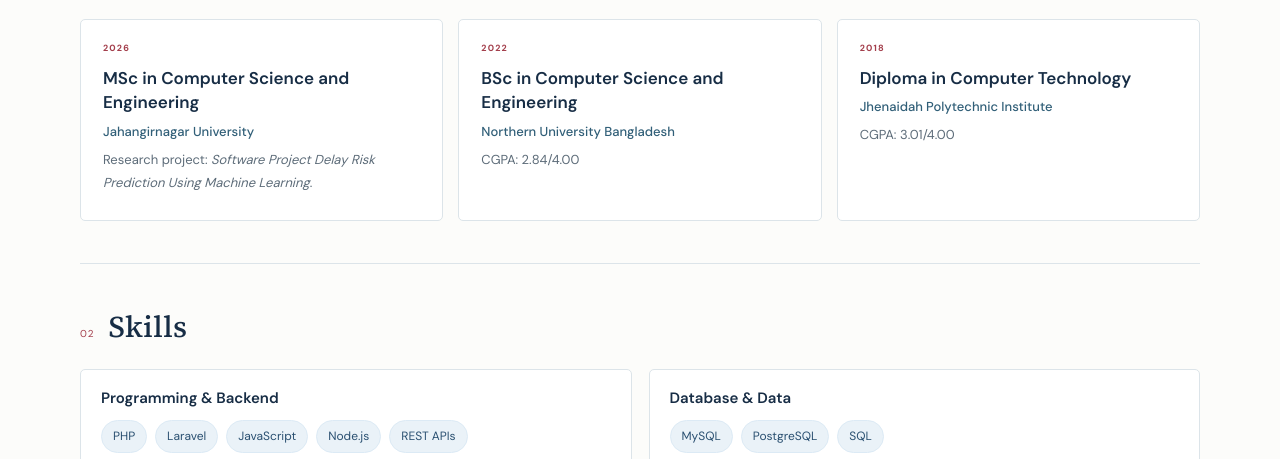
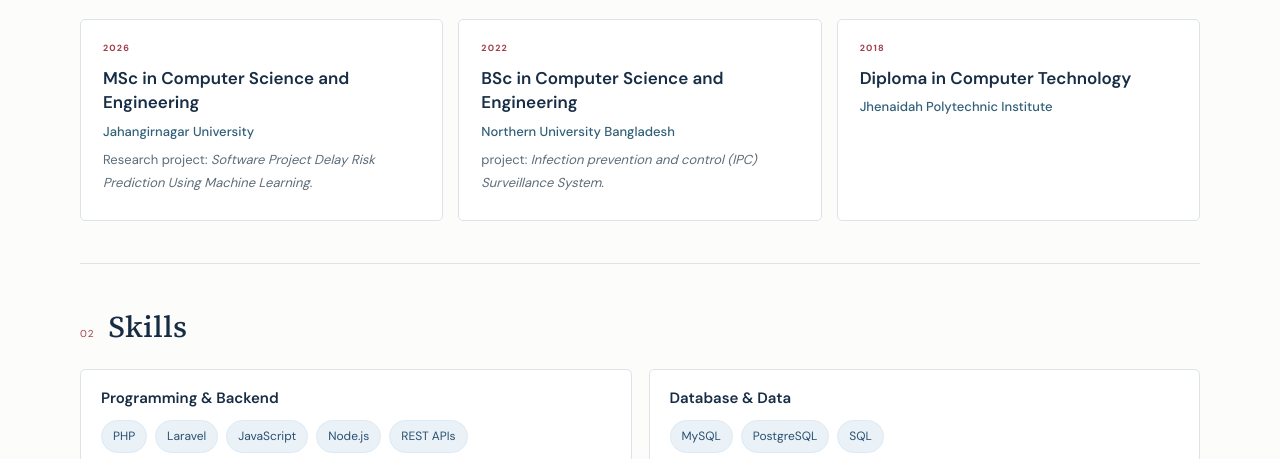
Before and after one commit to razidul-rasel/razidul-rasel.github.io, a plain HTML site: page index.html in a window 1280 px wide. Shown: the part 641-1100 px from the top of the page. Drawn offline with Linux system fonts and the light colour scheme.

Commit message:
Update index.html

```diff
--- a/index.html
+++ b/index.html
@@ -33,8 +33,8 @@
 <section class="section" id="education"><div class="section-title"><span>01</span><h2>Education</h2></div>
 <div class="cards three">
 <article class="card"><p class="meta">2026</p><h3>MSc in Computer Science and Engineering</h3><p class="institution">Jahangirnagar University</p><p>Research project: <em>Software Project Delay Risk Prediction Using Machine Learning</em>.</p></article>
-<article class="card"><p class="meta">2022</p><h3>BSc in Computer Science and Engineering</h3><p class="institution">Northern University Bangladesh</p><p>CGPA: 2.84/4.00</p></article>
-<article class="card"><p class="meta">2018</p><h3>Diploma in Computer Technology</h3><p class="institution">Jhenaidah Polytechnic Institute</p><p>CGPA: 3.01/4.00</p></article>
+<article class="card"><p class="meta">2022</p><h3>BSc in Computer Science and Engineering</h3><p class="institution">Northern University Bangladesh</p><p>project: <em>Infection prevention and control (IPC) Surveillance System</em>.</p></article>
+<article class="card"><p class="meta">2018</p><h3>Diploma in Computer Technology</h3><p class="institution">Jhenaidah Polytechnic Institute</p></article>
 </div></section>
 
 <section class="section" id="skills"><div class="section-title"><span>02</span><h2>Skills</h2></div>
```
